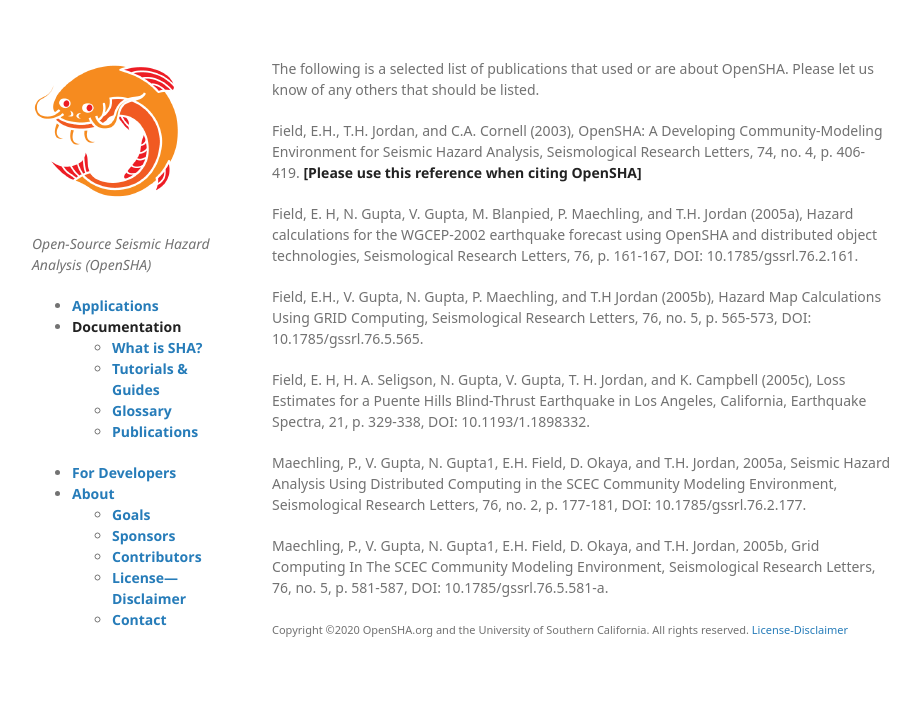
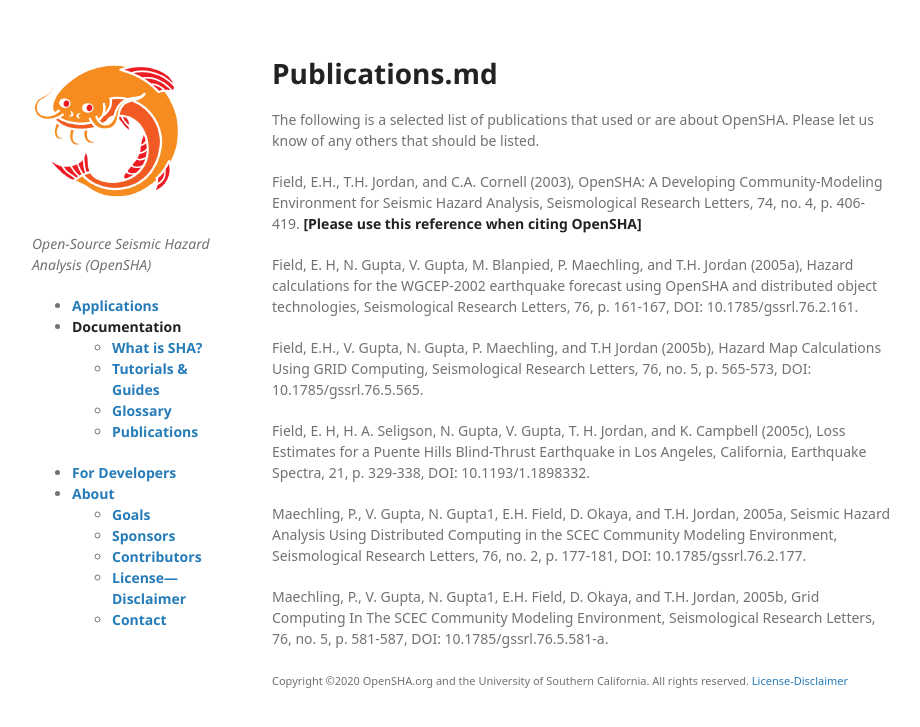
Before and after one commit to opensha/opensha.github.io, a Jekyll site: the page built from Publications.md, in a window 1280 px wide. Shown: the top 727 px of the page, without its empty margins (178-1098 px from the left). Built offline with Jekyll 4.4.1, drawn with Linux system fonts in a browser that asks for light colours; some web fonts are replaced; our own code applies the rules of GitHub Pages for plain Markdown files; a script that is not in the unit is left out.

Commit message:
header test

```diff
--- a/_layouts/default.html
+++ b/_layouts/default.html
@@ -44,6 +44,10 @@
       </header>
       <section>
 
+	{% unless page.path contains "Home" %}
+  	  <h1>{{ page.path }}</h1>
+	{% endunless %}
+
         {{ content }}
 
         {% capture foot_include %}{% include_relative _Footer.md %}{% endcapture %}
```
Also changed, not shown: 1 other file.
